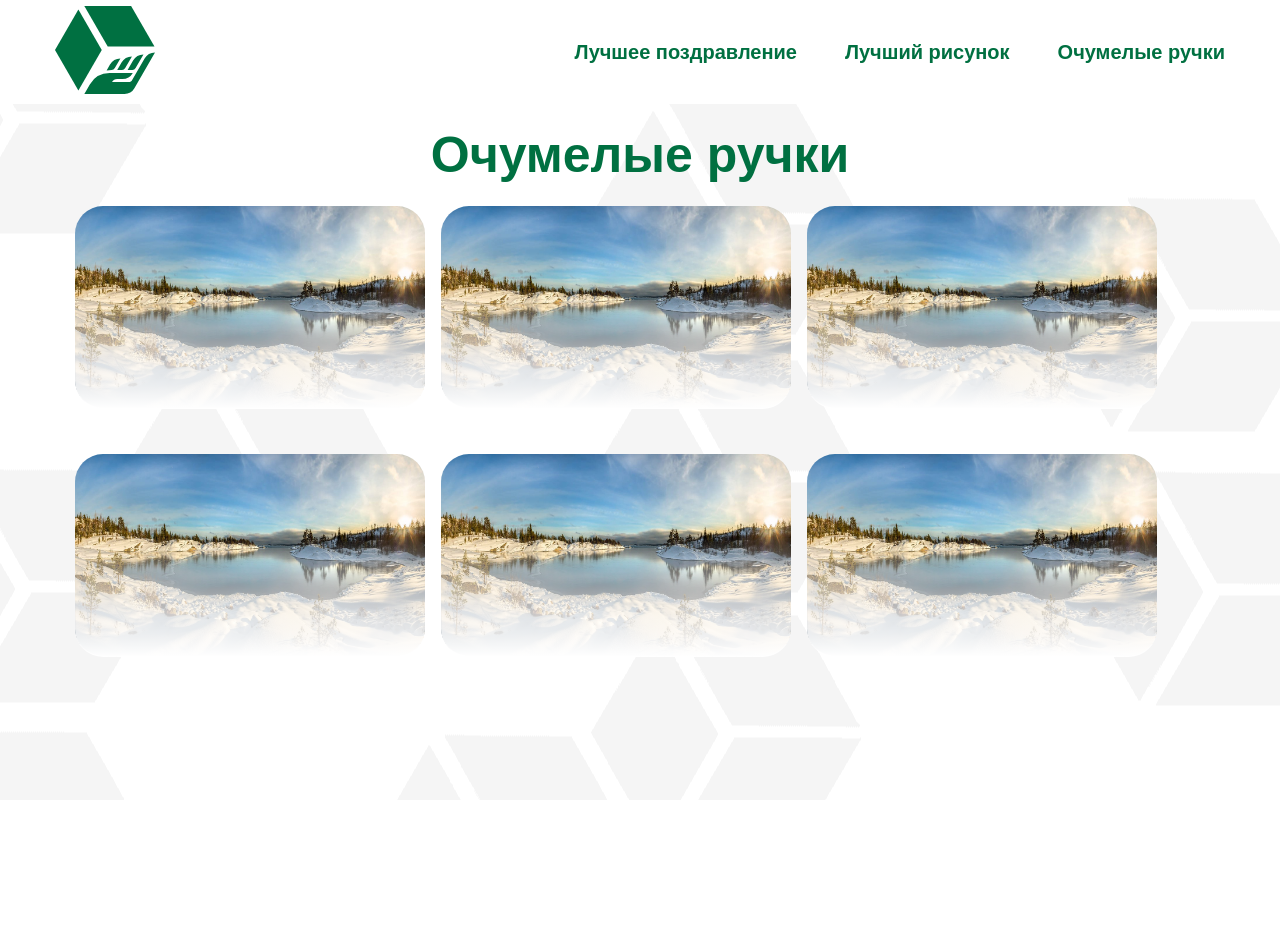
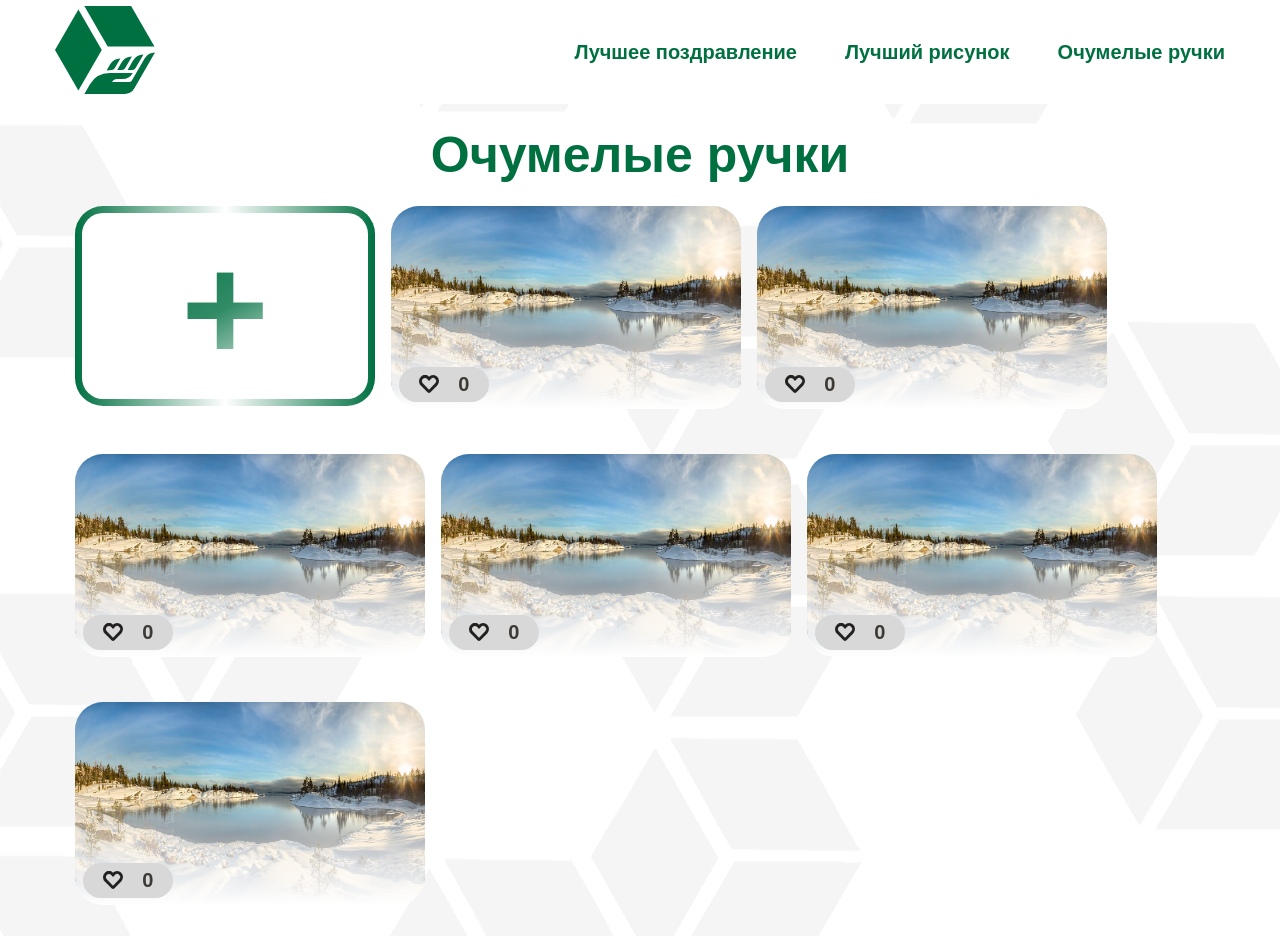
Before and after one commit to egorova-sofya/garant-logistics-competitions, a React (Create React App) app: page /handmade in a window 1280 px wide. Shown: the top 936 px of the page. Before the commit the page ends 800 px from the top, so only its background shows below. Built offline with nearby package versions, Linux system fonts and the light colour scheme.

Commit message:
fixed colors to likes component

```diff
--- a/src/App.css
+++ b/src/App.css
@@ -24,16 +24,17 @@ input[type="radio"].visually-hidden {
 
 :root {
   --greenColor: #007041;
-  --transparentGreenColor: rgba(0, 112, 65, 0.3);
+  --lightGreenColor: #d3e5db;
+  --lightGreenHover: #c1dbc8;
+
   --darkGrey: #3d3935;
-  --transparentDarkGrey: rgba(61, 57, 53, 0.3);
   --darkGreyHover: #504944;
+  --lightGrey: #d8d8d8;
+  --lightGreyHover: #c1c1c1;
   --coldGrey: #212529;
-  --lightGrey: #6c757d;
   --white: #f8f9fa;
   --lightGreen: #e9ecef;
   --loopGradient: 90deg, #007041, #fff, #007041;
-  --iverseLoopGradient: 90deg, #fff, #007041, #fff;
   --linearGradient: -60deg, #007041, #328c66, #fff;
 }
 
--- a/src/components/LikesCounter/LikesCounter.module.css
+++ b/src/components/LikesCounter/LikesCounter.module.css
@@ -5,7 +5,7 @@
   min-width: 50px;
   max-width: 90px;
   height: 35px;
-  background-color: var(--transparentDarkGrey);
+  background-color: var(--lightGrey);
   border-radius: 28px;
   padding: 5px 10px;
   cursor: pointer;
@@ -20,17 +20,18 @@
 }
 
 .likeWrapper:hover {
-  background-color: rgba(61, 57, 53, 0.35);
+  background-color: var(--lightGreyHover);
 }
 
 .amount {
   font-family: "Gotham Pro Bold", sans-serif;
+  font-weight: 700;
   font-size: 20px;
   color: var(--darkGrey);
 }
 
 .active.likeWrapper {
-  background-color: var(--transparentGreenColor);
+  background-color: var(--lightGreenColor);
 }
 
 .active.likeWrapper::before {
@@ -42,7 +43,7 @@
 }
 
 .active.likeWrapper:hover {
-  background-color: var(--transparentGreenColor);
+  background-color: var(--lightGreenHover);
 }
 
 .active .amount {
--- a/src/components/WorkPreview/WorkPreview.js
+++ b/src/components/WorkPreview/WorkPreview.js
@@ -1,15 +1,19 @@
 import React from "react";
 import { Link } from "react-router-dom";
 import testImg from "../../assets/img/testImg.jpg";
+import LikesCounter from "../LikesCounter/LikesCounter";
 import s from "./WorkPreview.module.css";
 
-const WorkPreview = ({ img, title, link }) => {
+const WorkPreview = ({ img, title, link, active = false }) => {
   return (
     <>
-      <Link to="#">
+      <Link className={s.link} to="#">
         <div className={s.imgWrapper}>
           <div className={s.imgHover}></div>
           <img className={s.img} src={testImg} />
+        </div>
+        <div className={s.likesCounterWrapper}>
+          <LikesCounter active={active} />
         </div>
       </Link>
     </>
--- a/src/components/WorkPreview/WorkPreview.module.css
+++ b/src/components/WorkPreview/WorkPreview.module.css
@@ -3,6 +3,11 @@
 
   width: 350px;
   height: 200px;
+}
+
+.link {
+  position: relative;
+  text-decoration: none;
 }
 
 .img {
@@ -33,3 +38,11 @@
 .imgHover:hover {
   opacity: 0;
 }
+
+.likesCounterWrapper {
+  position: absolute;
+  width: 100%;
+  z-index: 99;
+  bottom: 4px;
+  left: 8px;
+}
--- a/src/pages/WorksListPage/WorksListPage.js
+++ b/src/pages/WorksListPage/WorksListPage.js
@@ -1,6 +1,7 @@
 import React from "react";
 import WorkPreview from "../../components/WorkPreview/WorkPreview";
 import { withLayout } from "../../hoc/Layout/Layout";
+import AddWorkBtn from "../../components/AddWorkBtn/AddWorkBtn";
 import s from "./WorksListPage.module.css";
 
 const WorksListPage = ({ title }) => {
@@ -8,6 +9,7 @@ const WorksListPage = ({ title }) => {
     <>
       <h1 className={s.title}>{title}</h1>
       <dix className={s.workPreviewWrapper}>
+        <AddWorkBtn />
         <WorkPreview />
         <WorkPreview />
         <WorkPreview />
```
